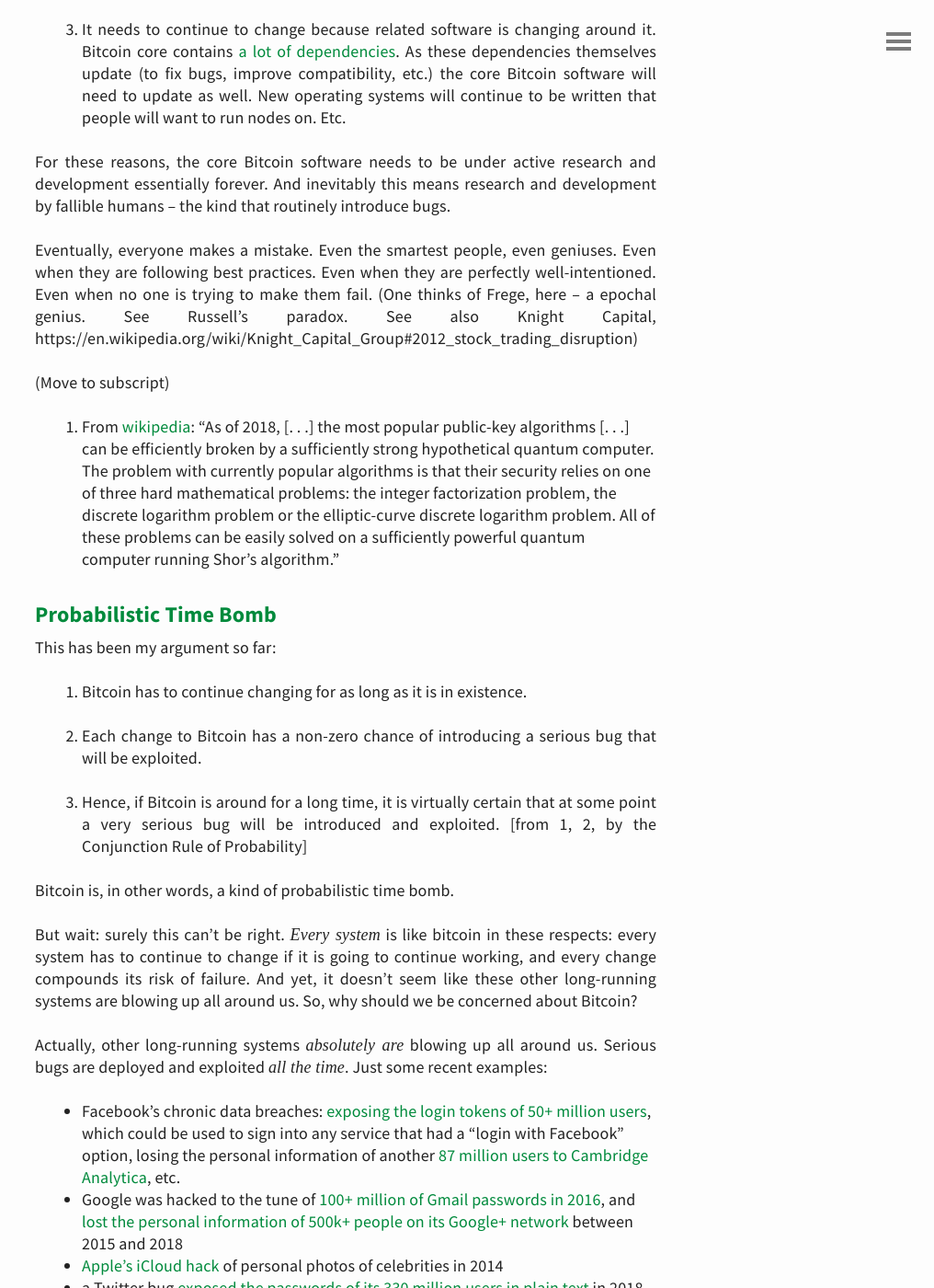
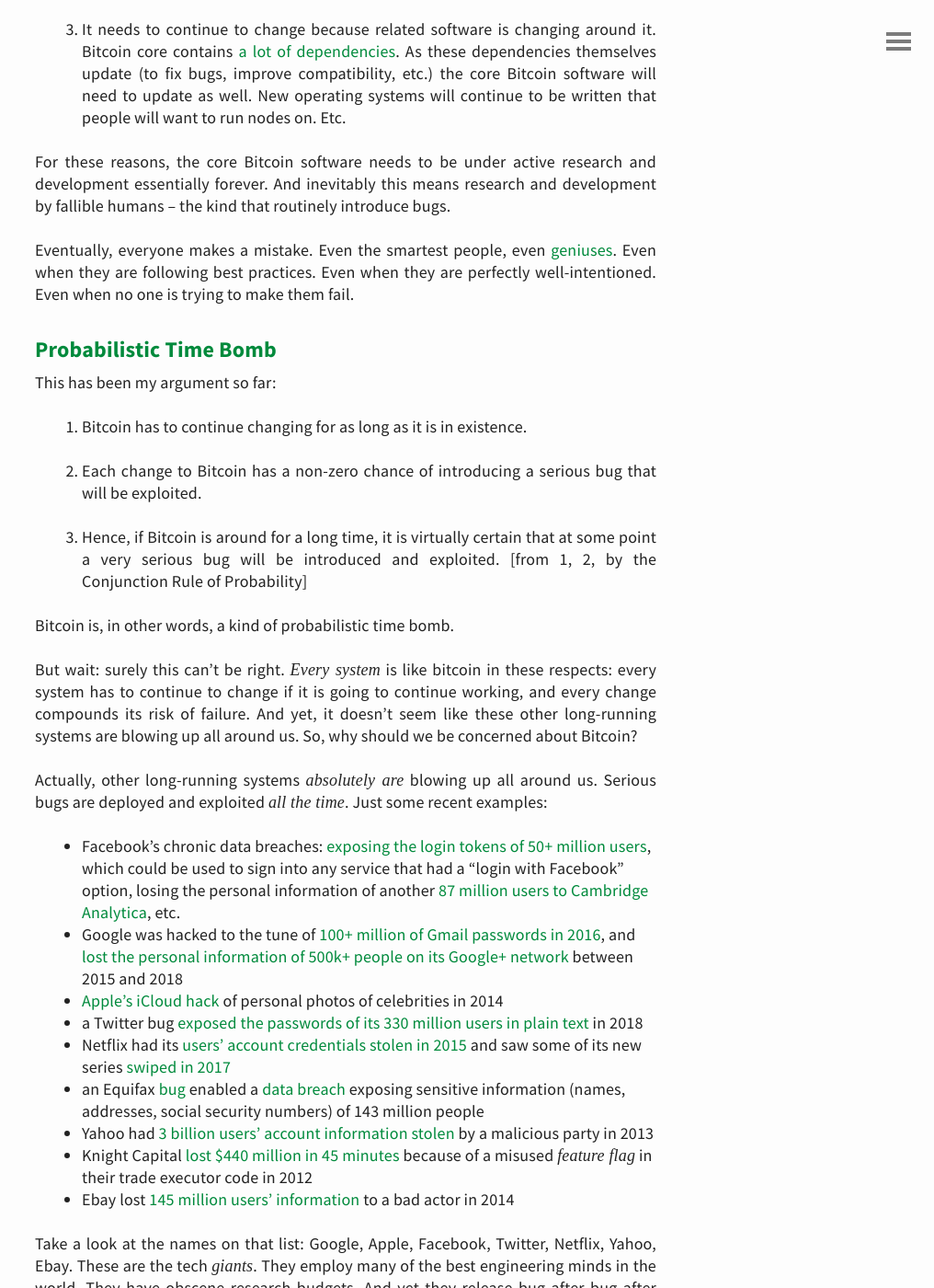
Before and after one commit to davidlaprade/davidlaprade.github.io, a Jekyll site: the page built from _posts/2018-11-23-my-biggest-doubt-about-btc.md, in a window 1280 px wide and 1400 px high, scrolled down 4998 px. Shown: the whole window at 92% size, without its empty margins (264-1280 px from the left). Built offline with Jekyll 4.4.1, drawn with Linux system fonts in a browser that asks for light colours; comment, search, counter and statistics services are not loaded; some of the changed text lies outside the part shown.

Commit message:
Clean up some last bitcoin post tidbits to get it ready for proofing

```diff
--- a/_posts/2018-11-23-my-biggest-doubt-about-btc.md
+++ b/_posts/2018-11-23-my-biggest-doubt-about-btc.md
@@ -189,21 +189,9 @@ research and development essentially forever. And inevitably this means research
 and development by fallible humans -- the kind that routinely introduce bugs.
 
 Eventually, everyone makes a mistake. Even the smartest people, even
-geniuses.  Even when they are following best practices. Even when they are
-perfectly well-intentioned. Even when no one is trying to make them fail.  (One
-thinks of Frege, here -- a epochal genius. See Russell's paradox. See also
-Knight Capital,
-https://en.wikipedia.org/wiki/Knight_Capital_Group#2012_stock_trading_disruption)
-
-
-(Move to subscript)
-1. From [wikipedia](https://en.wikipedia.org/wiki/Post-quantum_cryptography): "As of 2018, [. . .] the most popular public-key algorithms
-   [. . .] can be efficiently broken by a sufficiently strong hypothetical quantum
-computer. The problem with currently popular algorithms is that their security
-relies on one of three hard mathematical problems: the integer factorization
-problem, the discrete logarithm problem or the elliptic-curve discrete logarithm
-problem. All of these problems can be easily solved on a sufficiently powerful
-quantum computer running Shor's algorithm."
+[geniuses](https://en.wikipedia.org/wiki/Russell%27s_paradox).
+Even when they are following best practices. Even when they are
+perfectly well-intentioned. Even when no one is trying to make them fail.
 
 ### Probabilistic Time Bomb
 
@@ -250,6 +238,9 @@ and saw some of its new series [swiped in
 * an Equifax [bug](https://www.wired.com/story/equifax-breach-no-excuse/) enabled a [data breach](https://www.consumer.ftc.gov/blog/2017/09/equifax-data-breach-what-do)
 exposing sensitive information (names, addresses, social security numbers) of 143 million people
 * Yahoo had [3 billion users' account information stolen](https://www.oath.com/press/yahoo-provides-notice-to-additional-users-affected-by-previously/) by a malicious party in 2013
+* Knight Capital [lost $440 million in 45 minutes](
+https://en.wikipedia.org/wiki/Knight_Capital_Group#2012_stock_trading_disruption)
+because of a misused _feature flag_ in their trade executor code in 2012
 * Ebay lost [145 million users'
   information](https://www.washingtonpost.com/news/the-switch/wp/2014/05/21/ebay-asks-145-million-users-to-change-passwords-after-data-breach/) to a bad actor in 2014
 
```
Also changed, not shown: other parts of _posts/2018-11-23-my-biggest-doubt-about-btc.md (+14 -4 lines).
